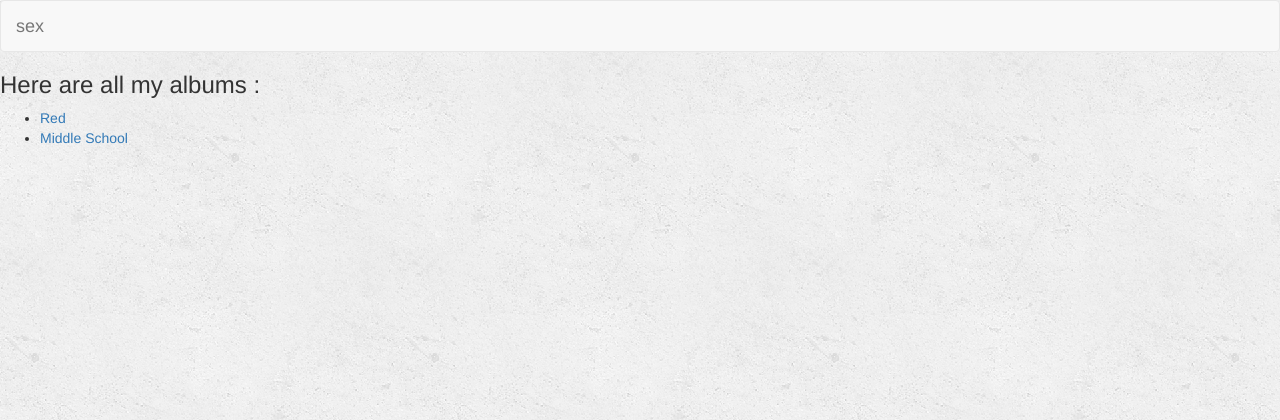
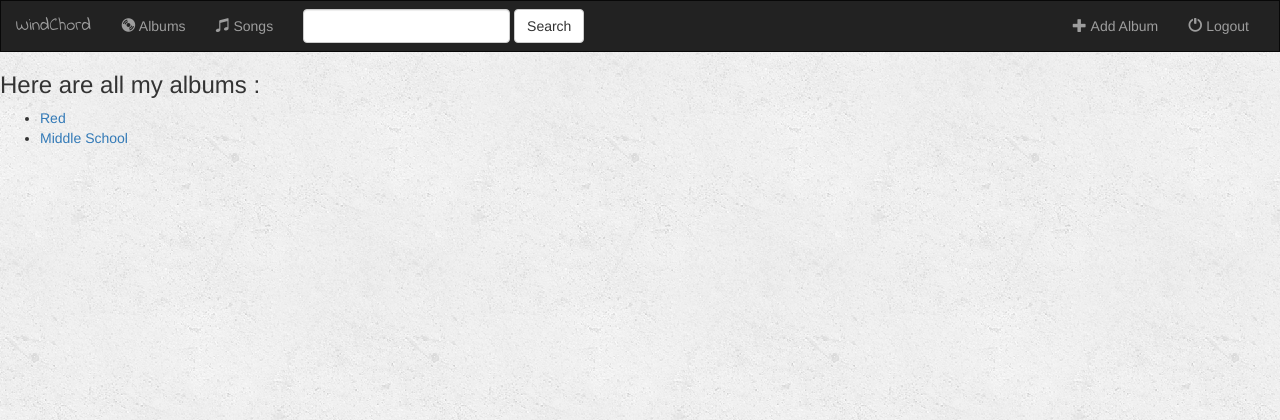
Before and after one commit to KalinduWijekoon/WinChord, a Django app: page /music/ in a window 1280 px wide. Shown: the top 420 px of the page. Run offline with Django 3.2, Linux system fonts and the light colour scheme; data comes from the database, SQL or seed files in the repository; some libraries are stand-ins or nearby versions.

Commit message:
.idea committing

```diff
--- a/music/static/music/style.css
+++ b/music/static/music/style.css
@@ -1,3 +1,9 @@
-body{
+body {
     background: white url("images/background.png");
 }
+
+.navbar{border-radius:0px}
+
+.navbar-brand {
+    font-family: 'Indie Flower', cursive;
+}
--- a/music/templates/music/index.html
+++ b/music/templates/music/index.html
@@ -1,14 +1,59 @@
 <!-- static files paths -->
 {% load static %}
+<link rel="stylesheet" href="https://maxcdn.bootstrapcdn.com/bootstrap/3.3.6/css/bootstrap.min.css">
+<link href="https://fonts.googleapis.com/css2?family=Indie+Flower&display=swap" rel="stylesheet">
+<script src="https://ajax.googleapis.com/ajax/libs/jquery/1.12.0/jquery.min.js"></script>
+<script src="https://maxcdn.bootstrapcdn.com/bootstrap/3.3.6/js/bootstrap.min.js"></script>
 <link rel="stylesheet" type="text/css" href="{% static 'music/style.css' %}" />
-<link rel="stylesheet" href="https://maxcdn.bootstrapcdn.com/bootstrap/3.3.6/css/bootstrap.min.css">
 
-<nav class="navbar navbar-default">
+<nav class="navbar navbar-inverse">
     <div class="container-fluid">
 
         <div class="navbar-header">
-            <a class="navbar-brand" href="{% url 'music:index' %}"> sex </a>
+            <button type="button" class="navbar-toggle" data-toggle="collapse" data-target="#topNavBar">
+                <span class="icon-bar"></span>
+                <span class="icon-bar"></span>
+                <span class="icon-bar"></span>
+            </button>
+            <a class="navbar-brand" href="{% url 'music:index' %}"> WindChord </a>
         </div>
+
+        <div class="collapse navbar-collapse" id="topNavBar">
+            <ul class="nav navbar-nav">
+                <li class="">
+                    <a href = "{% url 'music:index' %}">
+                        <span class="glyphicon glyphicon-cd" aria-hidden="true"></span>&nbsp;Albums
+                    </a>
+                </li>
+                <li class="">
+                    <a href = "#">
+                        <span class="glyphicon glyphicon-music" aria-hidden="true"></span>&nbsp;Songs
+                    </a>
+                </li>
+            </ul>
+            <form class="navbar-form navbar-left" role="search" method="get" action="#">
+                <div class="form-group">
+                    <input type="text" class="form-control" name="q" value="">
+                </div>
+                <button type="submit" class="btn btn-default">Search</button>
+            </form>
+
+            <ul class="nav navbar-nav navbar-right">
+                <li class="">
+                    <a href = "{% url 'music:index' %}">
+                        <span class="glyphicon glyphicon-plus" aria-hidden="true"></span>&nbsp;Add Album
+                    </a>
+                </li>
+
+                <li class="">
+                    <a href = "{% url 'music:index' %}">
+                        <span class="glyphicon glyphicon-off" aria-hidden="true"></span>&nbsp;Logout
+                    </a>
+                </li>
+            </ul>
+
+        </div>
+
     </div>
 
 </nav>
```
